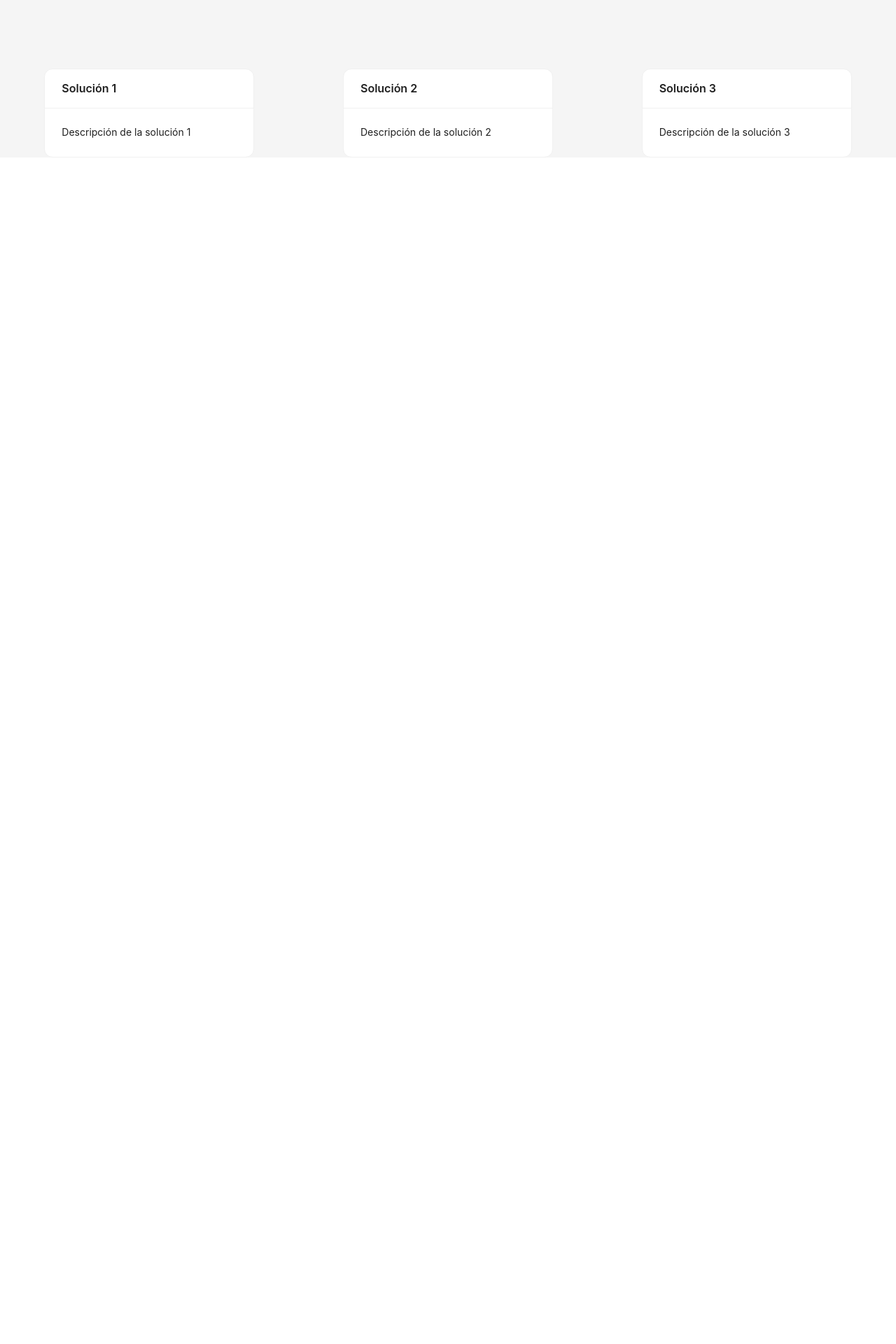
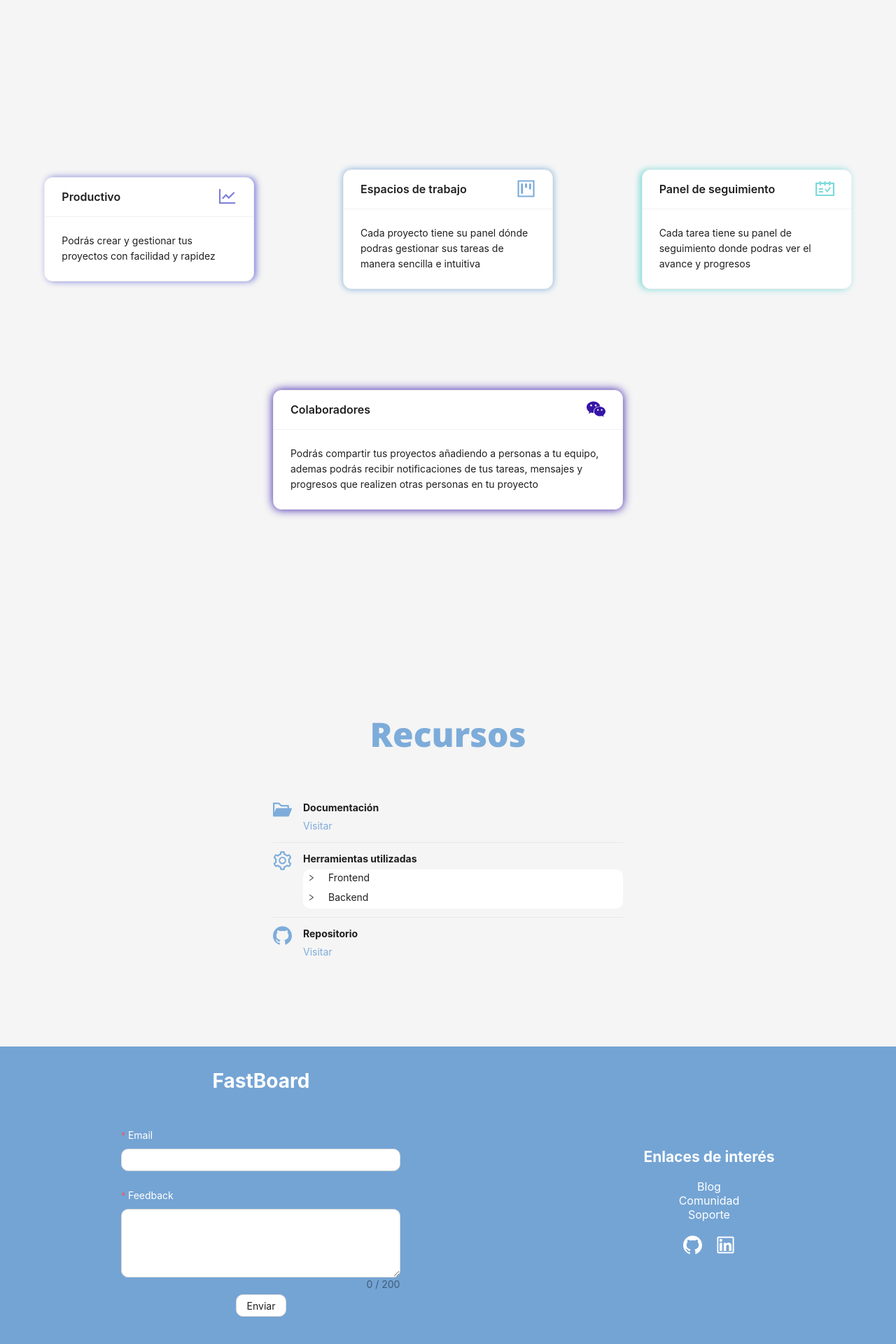
Before and after one commit to KevinB00/fastboard, a React (Vite) app in the folder frontend/: page / in a window 1280 px wide. Shown: the part 370-2290 px from the top of the page at 70% size. Before the commit the page ends 800 px from the top, so only its background shows below. Built offline with nearby package versions, Linux system fonts and the light colour scheme.

Commit message:
Terminado diseño Landing

```diff
--- a/frontend/package.json
+++ b/frontend/package.json
@@ -10,6 +10,7 @@
     "preview": "vite preview"
   },
   "dependencies": {
+    "@ant-design/icons": "^5.5.2",
     "antd": "^5.22.7",
     "axios": "^1.7.9",
     "react": "^18.3.1",
--- /dev/null
+++ b/frontend/src/components/Footer/FooterComponent.jsx
@@ -0,0 +1,73 @@
+import "./FooterComponent.sass";
+import { Flex, Form, Button, Input } from "antd";
+import { GithubOutlined, LinkedinOutlined } from "@ant-design/icons";
+
+const FooterComponent = () => {
+  const validarMensajes = {
+    required: "${label} es requerido",
+    types: {
+      email: "El email no es valido",
+    },
+  };
+
+  const onFinish = (values) => {
+    console.log("Success:", values);
+  };
+
+  return (
+    <div className="footer">
+      <Flex
+        className="flex-footer"
+        justify="space-around"
+        align="center"
+        wrap
+      >
+        <Flex gap={50} justify="space-around" align="center" wrap vertical>
+          <h1>FastBoard</h1>
+          <Flex className="flex-form" align="center" wrap>
+            <Form
+              name="feedback"
+              layout="vertical"
+              onFinish={onFinish}
+              validateMessages={validarMensajes}
+            >
+              <Form.Item
+                className="form-item"
+                name="email"
+                label="Email"
+                rules={[{ type: "email", required: true }]}
+              >
+                <Input />
+              </Form.Item>
+              <Form.Item
+                className="form-item"
+                name="feedback"
+                label="Feedback"
+                rules={[{ required: true }]}
+              >
+                <Input.TextArea showCount rows={4} cols={40} maxLength={200} />
+              </Form.Item>
+              <Form.Item>
+                <Button htmlType="submit">Enviar</Button>
+              </Form.Item>
+            </Form>
+          </Flex>
+        </Flex>
+        <Flex wrap justify="center" align="center" vertical gap={20}>
+          <h2>Enlaces de interés</h2>
+          <ul className="ul-footer">
+            <li>Blog</li>
+            <li>Comunidad</li>
+            <li>Soporte</li>
+          </ul>
+          <Flex className="redes" align="center" gap={20} wrap>
+            <GithubOutlined className="icon-redes" />
+            <LinkedinOutlined className="icon-redes" />
+          </Flex>
+        </Flex>
+      </Flex>
+    </div>
+  );
+};
+
+export default FooterComponent;
--- /dev/null
+++ b/frontend/src/components/Footer/FooterComponent.sass
@@ -0,0 +1,18 @@
+.footer
+    background-color: #4e8ccac5
+    color: #fff
+    padding: 2rem 0
+    margin-top: 7rem
+    text-align: center
+    .ul-footer
+        list-style: none
+        padding: 0
+        margin: 0
+        li
+            font-size: 1rem
+    .redes
+        .icon-redes
+            font-size: 27px
+
+.flex-form
+    max-width: 800px
--- a/frontend/src/components/HeaderComponent.jsx
+++ b/frontend/src/components/Header/HeaderComponent.jsx
@@ -2,13 +2,13 @@ import { Layout, Flex, Anchor, Button } from "antd";
 import "./HeaderComponent.sass";
 
 const { Header } = Layout;
-export const HeaderComponent = () => {
+const HeaderComponent = () => {
 
   return (
       <Header className="header">
         <Flex className="flex-header" justify="space-between" align="center">
             <h1>FastBoard</h1>
-            <Flex align="center" gap={70}>
+            <Flex wrap align="center" gap={70}>
               <Anchor
                 direction="horizontal"
                 items={[
@@ -38,3 +38,4 @@ export const HeaderComponent = () => {
       </Header>
   );
 };
+export default HeaderComponent
--- /dev/null
+++ b/frontend/src/components/Header/HeaderComponent.sass
@@ -0,0 +1,5 @@
+.flex-header
+    h1
+        background: linear-gradient(to right, #7d7eda9c, #61479e, #1f4e6d9f)
+        -webkit-background-clip: text
+        -webkit-text-fill-color: transparent
--- a/frontend/src/pages/Landing/Inicio.jsx
+++ b/frontend/src/pages/Landing/Inicio.jsx
@@ -1,9 +1,58 @@
 import "./Inicio.sass";
-import { Layout, Flex, Card } from "antd";
-import { HeaderComponent } from "../../components/HeaderComponent";
+import {
+  LineChartOutlined,
+  ProjectOutlined,
+  ScheduleOutlined,
+  WechatOutlined,
+  FolderOpenFilled,
+  SettingOutlined,
+  GithubOutlined,
+  DownOutlined,
+} from "@ant-design/icons";
+import { Layout, Flex, Card, List, Tree } from "antd";
+import HeaderComponent from "../../components/Header/HeaderComponent";
+import FooterComponent from "../../components/Footer/FooterComponent";
+
+const treeHerramientas = [
+  {
+    title: "Frontend",
+    key: "frontend",
+    children: [
+      {
+        title: "React",
+        key: "react",
+      },
+      {
+        title: "Ant Design",
+        key: "ant-design",
+      },
+      {
+        title: "Sass",
+        key: "sass",
+      },
+    ],
+  },
+  {
+    title: "Backend",
+    key: "backend",
+    children: [
+      {
+        title: "Spring Boot",
+        key: "spring-boot",
+      },
+      {
+        title: "Java",
+        key: "java",
+      },
+      {
+        title: "PostgreSQL",
+        key: "postgresql",
+      },
+    ],
+  },
+];
 
 function Inicio() {
-
   return (
     <Layout>
       <HeaderComponent />
@@ -12,34 +61,127 @@ function Inicio() {
           <h1>FastBoard</h1>
           <p>Crea tus propios proyectos de forma rápida y sencilla</p>
         </Flex>
-          <div className="soluciones">
-            <Flex className="flex-soluciones" justify="space-around" align="center">
+      </div>
+      <div className="soluciones" id="soluciones">
+        <Flex
+          wrap
+          className="flex-soluciones"
+          justify="space-around"
+          align="center"
+        >
           <Card
-                title="Solución 1"
+            title="Productivo"
             className="card-solucion"
+            extra={<LineChartOutlined className="icon-solucion" />}
             style={{ width: 300 }}
           >
-                <p>Descripción de la solución 1</p>
+            <p>
+              Podrás crear y gestionar tus proyectos con facilidad y rapidez
+            </p>
           </Card>
           <Card
-                title="Solución 2"
-                className="card-solucion"
+            title="Espacios de trabajo"
+            className="card-espacios"
+            extra={<ProjectOutlined className="icon-solucion" />}
             style={{ width: 300 }}
           >
-                <p>Descripción de la solución 2</p>
+            <p>
+              Cada proyecto tiene su panel dónde podras gestionar sus tareas de
+              manera sencilla e intuitiva
+            </p>
           </Card>
           <Card
-                title="Solución 3"
-                className="card-solucion"
+            title="Panel de seguimiento"
+            className="card-panel"
+            extra={<ScheduleOutlined className="icon-solucion" />}
             style={{ width: 300 }}
           >
-                <p>Descripción de la solución 3</p>
+            <p>
+              Cada tarea tiene su panel de seguimiento donde podras ver el
+              avance y progresos
+            </p>
+          </Card>
+        </Flex>
+        <Flex
+          wrap
+          className="flex-colaboradores"
+          justify="space-around"
+          align="center"
+        >
+          <Card
+            title="Colaboradores"
+            className="card-colaboradores"
+            extra={<WechatOutlined className="icon-colaboradores" />}
+          >
+            <p>
+              Podrás compartir tus proyectos añadiendo a personas a tu equipo,
+              ademas podrás recibir notificaciones de tus tareas, mensajes y
+              progresos que realizen otras personas en tu proyecto
+            </p>
           </Card>
         </Flex>
       </div>
+      <div className="recursos" id="recursos">
+        <Flex
+          wrap
+          className="flex-recursos"
+          justify="space-around"
+          align="center"
+          gap={50}
+          vertical
+        >
+          <h1>Recursos</h1>
+
+          <List
+            className="list-recursos"
+            itemLayout="horizontal"
+            dataSource={[
+              "Documentación",
+              "Herramientas utilizadas",
+              "Repositorio",
+            ]}
+            renderItem={(item) => (
+              <List.Item>
+                <List.Item.Meta
+                  title={item}
+                  avatar={
+                    item === "Documentación" ? (
+                      <FolderOpenFilled className="icon-recursos" />
+                    ) : item === "Herramientas utilizadas" ? (
+                      <SettingOutlined className="icon-recursos" />
+                    ) : (
+                      <GithubOutlined className="icon-recursos" />
+                    )
+                  }
+                  description={
+                    item === "Documentación" ? (
+                      <a href="#" target="_blank">
+                        Visitar
+                      </a>
+                    ) : item === "Herramientas utilizadas" ? (
+                      <Tree
+                        className="tree-recursos"
+                        showLine
+                        switcherIcon={<DownOutlined />}
+                        treeData={treeHerramientas}
+                      ></Tree>
+                    ) : (
+                      <a
+                        href="https://github.com/KevinB00/fastboard.git"
+                        target="_blank"
+                      >
+                        Visitar
+                      </a>
+                    )
+                  }
+                />
+              </List.Item>
+            )}
+          />
+        </Flex>
       </div>
+      <FooterComponent />
     </Layout>
-
   );
 }
 
--- a/frontend/src/pages/Landing/Inicio.sass
+++ b/frontend/src/pages/Landing/Inicio.sass
@@ -9,3 +9,47 @@
         font-size: 1.5rem
         color: #7DACDA
         overflow: hidden
+
+.recursos
+    h1
+        font-size: 3rem
+        color: #7DACDA
+        font-weight: 900
+        font-family: 'Noto Sans', sans-serif
+
+.soluciones
+    padding: 9rem 0 9rem 0
+
+.flex-colaboradores
+    padding: 9rem 0 9rem 0
+    .card-colaboradores
+        box-shadow: 0 0 13px 0 #3515a8
+        width: 500px
+        .icon-colaboradores
+            font-size: 27px
+            color: #3515a8
+
+.card-solucion
+    box-shadow: 3px 0 10px 0 #7D7EDA
+    .icon-solucion
+        font-size: 27px
+        color: #7D7EDA
+
+.card-espacios
+    box-shadow: 0 0 10px 0 #7DACDA
+    .icon-solucion
+        font-size: 27px
+        color: #7DACDA
+
+.card-panel
+    box-shadow: -3px 0 10px 0 #7DDAD9
+    .icon-solucion
+        font-size: 27px
+        color: #7DDAD9
+
+
+.list-recursos
+    width: 500px
+    .icon-recursos
+        font-size: 27px
+        color: #7DACDA
--- a/frontend/src/styles/globalStyles.js
+++ b/frontend/src/styles/globalStyles.js
@@ -13,8 +13,11 @@ const config = {
         colorText: '#fff'
       },
       Anchor: {
-        colorText: '#fff',
+        colorText: '#7D7EDA',
         colorPrimary: '#7D7EDA'
+      },
+      Form: {
+        labelColor: '#fff'
       }
     }
   };
```
Also changed, not shown: frontend/src/components/HeaderComponent.sass (deleted), 1 other file (tests, documents, lock files or other folders). Lines whose indentation alone changed are shown as unchanged.
